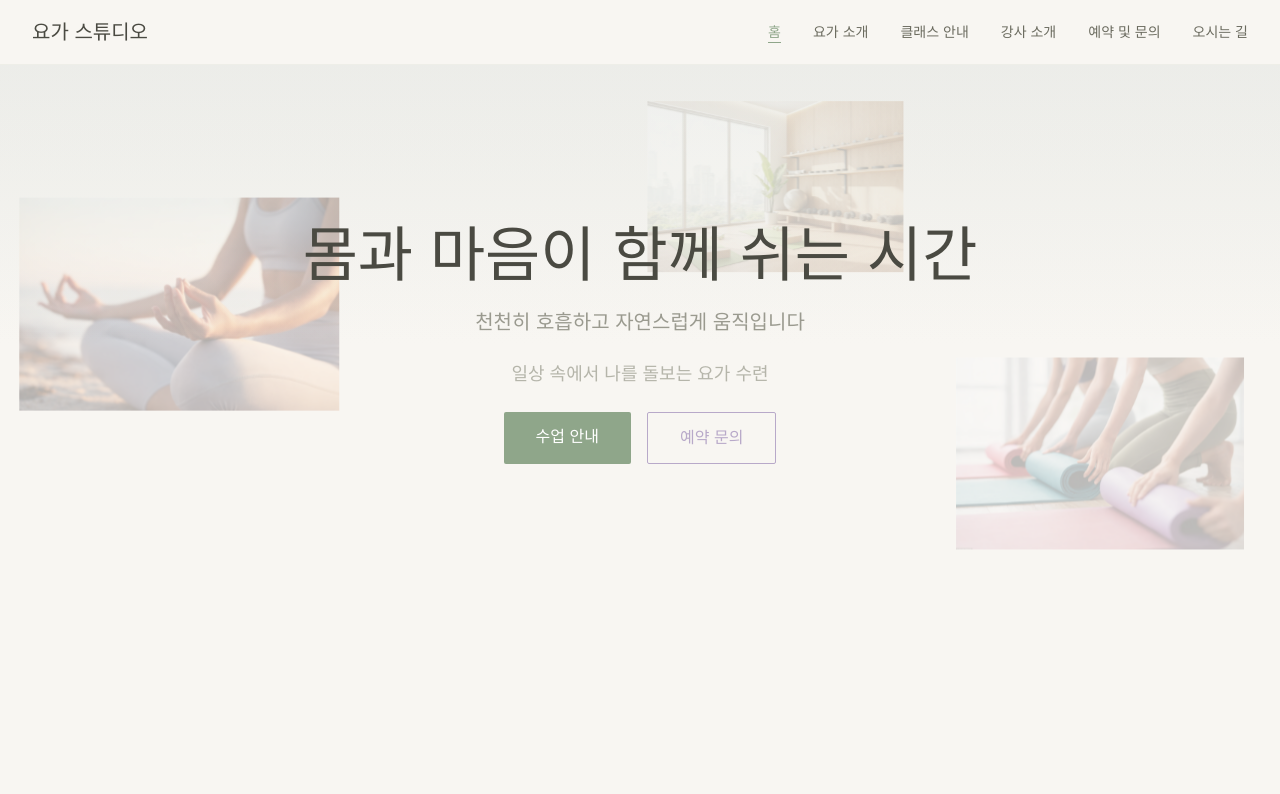
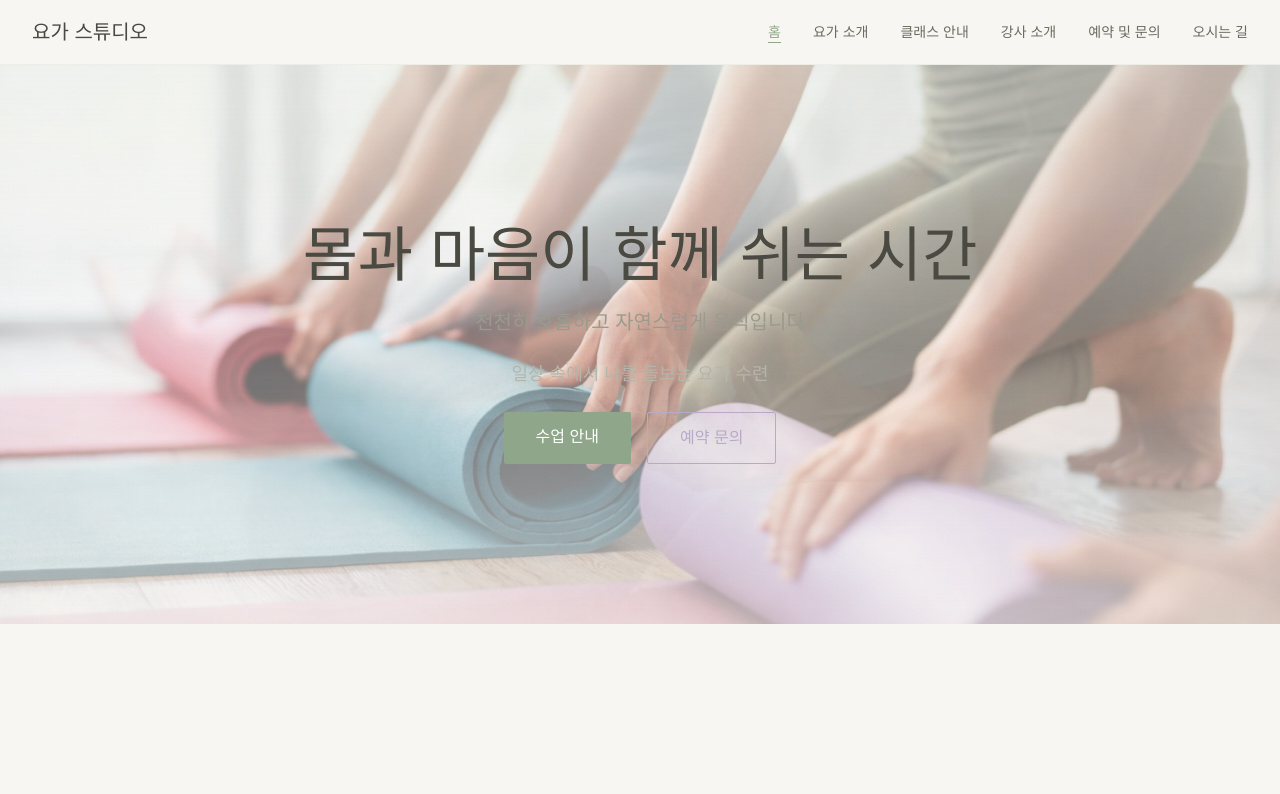
Before and after one commit to guideyoon/yoga, a Next.js app: page / in a window 1280 px wide. Shown: the top 794 px of the page. Built offline with nearby package versions, Linux system fonts and the light colour scheme.

Commit message:
feat: Change hero section to full background with sequential image slides

```diff
--- a/app/globals.css
+++ b/app/globals.css
@@ -45,44 +45,9 @@ body {
   }
 }
 
-/* 배경 이미지 플로팅 애니메이션 */
-@keyframes float-right-slow {
-  0%, 100% {
-    transform: translateX(0) translateY(0);
-  }
-  50% {
-    transform: translateX(30px) translateY(-10px);
+/* 배경 이미지 슬라이드 전환 효과 */
+@layer utilities {
+  .duration-2000 {
+    transition-duration: 2000ms;
   }
 }
-
-@keyframes float-left {
-  0%, 100% {
-    transform: translateX(0) translateY(0);
-  }
-  50% {
-    transform: translateX(-40px) translateY(15px);
-  }
-}
-
-@keyframes float-down {
-  0%, 100% {
-    transform: translateX(0) translateY(0);
-  }
-  50% {
-    transform: translateX(10px) translateY(50px);
-  }
-}
-
-@layer utilities {
-  .animate-float-right-slow {
-    animation: float-right-slow 20s ease-in-out infinite;
-  }
-
-  .animate-float-left {
-    animation: float-left 15s ease-in-out infinite;
-  }
-
-  .animate-float-down {
-    animation: float-down 18s ease-in-out infinite;
-  }
-}
--- a/app/page.tsx
+++ b/app/page.tsx
@@ -8,6 +8,9 @@ import ImageHover from '@/components/ImageHover'
 
 export default function Home() {
   const [mousePosition, setMousePosition] = useState({ x: 0, y: 0 })
+  const [currentImageIndex, setCurrentImageIndex] = useState(0)
+
+  const heroImages = ['/h1.png', '/h2.png', '/h3.png']
 
   useEffect(() => {
     const handleMouseMove = (e: MouseEvent) => {
@@ -21,50 +24,45 @@ export default function Home() {
     return () => window.removeEventListener('mousemove', handleMouseMove)
   }, [])
 
+  useEffect(() => {
+    const interval = setInterval(() => {
+      setCurrentImageIndex((prev) => (prev + 1) % heroImages.length)
+    }, 5000) // 5초마다 이미지 변경
+
+    return () => clearInterval(interval)
+  }, [heroImages.length])
+
   return (
     <div className="pt-16">
       {/* 히어로 섹션 */}
-      <section className="relative h-[70vh] min-h-[500px] flex items-center justify-center overflow-hidden bg-gradient-to-b from-primary-soft/30 via-background to-background">
-        <div className="absolute inset-0 bg-gradient-to-b from-secondary-soft/20 via-transparent to-transparent" />
+      <section className="relative h-[70vh] min-h-[500px] flex items-center justify-center overflow-hidden">
+        {/* 배경 이미지 - 하나씩 순차적으로 변경 */}
+        <div className="absolute inset-0 z-0">
+          {heroImages.map((src, index) => (
+            <div
+              key={src}
+              className={`absolute inset-0 transition-opacity duration-2000 ease-in-out ${
+                currentImageIndex === index ? 'opacity-100' : 'opacity-0'
+              }`}
+            >
+              <div className="relative w-full h-full">
+                <Image
+                  src={src}
+                  alt={`요가 이미지 ${index + 1}`}
+                  fill
+                  className="object-cover"
+                  priority={index === 0}
+                  quality={90}
+                />
+                {/* 오버레이 - 이미지 위에 약간의 그라데이션 */}
+                <div className="absolute inset-0 bg-gradient-to-b from-background/40 via-background/20 to-background/40" />
+              </div>
+            </div>
+          ))}
+        </div>
 
-        {/* 배경 이미지들 - 자연스럽게 이동 */}
-        <div className="absolute inset-0 z-0">
-          {/* h1.png - 오른쪽으로 매우 천천히 이동 */}
-          <div className="absolute top-1/4 left-0 w-64 md:w-80 opacity-30 animate-float-right-slow">
-            <Image
-              src="/h1.png"
-              alt="요가 이미지 1"
-              width={320}
-              height={320}
-              className="w-full h-auto"
-              priority
-            />
-          </div>
-
-          {/* h2.png - 왼쪽으로 천천히 이동 */}
-          <div className="absolute top-1/2 right-0 w-56 md:w-72 opacity-25 animate-float-left">
-            <Image
-              src="/h2.png"
-              alt="요가 이미지 2"
-              width={288}
-              height={288}
-              className="w-full h-auto"
-              priority
-            />
-          </div>
-
-          {/* h3.png - 위에서 아래로 천천히 이동 */}
-          <div className="absolute top-0 left-1/2 -translate-x-1/2 w-48 md:w-64 opacity-20 animate-float-down">
-            <Image
-              src="/h3.png"
-              alt="요가 이미지 3"
-              width={256}
-              height={256}
-              className="w-full h-auto"
-              priority
-            />
-          </div>
-        </div>
+        {/* 추가 그라데이션 오버레이 */}
+        <div className="absolute inset-0 bg-gradient-to-b from-primary-soft/20 via-transparent to-background/30 z-[1]" />
 
         <div
           className="relative z-10 text-center px-4 space-y-6 transition-transform duration-1000 ease-out"
```
